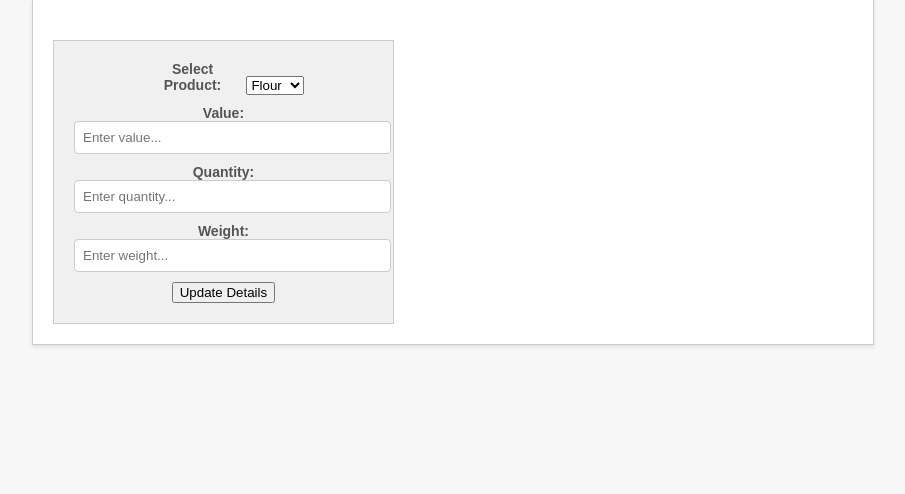
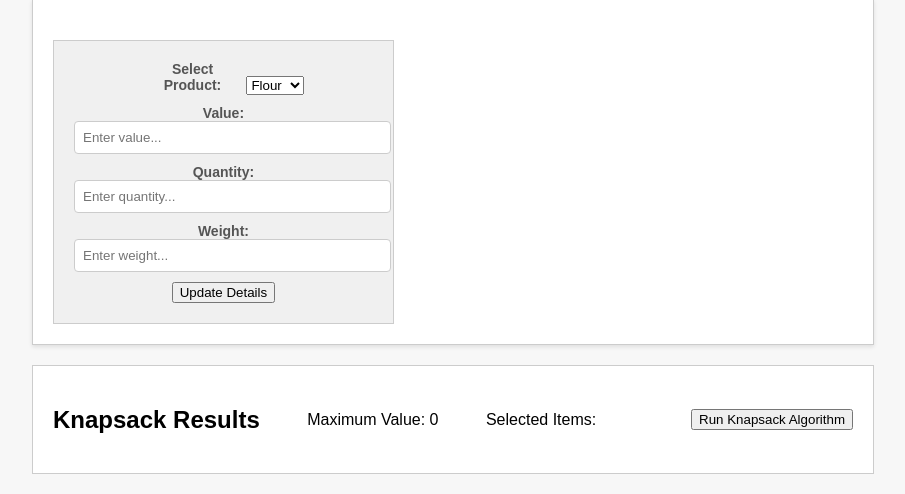
Before and after one commit to hlin863/Knapsack, a Django app: page / in a window 1280 px wide. Shown: the part 489-983 px from the top of the page, without its empty margins (187-1092 px from the left). Before the commit the page ends 836 px from the top, so only its background shows below. Run offline with Django 4.2, Linux system fonts and the light colour scheme.

Commit message:
Added Knapsack Snippet
Implemented a code snippet for executing Knapsack and displaying the output on the front end.

```diff
--- a/knapsack_project/knapsack_app/static/css/styles.css
+++ b/knapsack_project/knapsack_app/static/css/styles.css
@@ -108,3 +108,20 @@ input[type="text"] {
     border: 1px solid #ccc;
     border-radius: 4px;
 }
+
+/* Output Panel Styles */
+.output-panel {
+    display: flex;
+    justify-content: space-between;
+    align-items: center;
+    background-color: #ffffff;
+    padding: 20px;
+    border: 1px solid #ccc;
+    margin: 20px auto;
+    max-width: 800px;
+}
+
+#selected-items {
+    list-style-type: none;
+    padding: 0;
+}
--- /dev/null
+++ b/knapsack_project/knapsack_app/static/js/scripts.js
@@ -0,0 +1,88 @@
+document.getElementById('updateButton').addEventListener('click', function (event) {
+    event.preventDefault();
+
+    const selectedProduct = document.getElementById('productSelect').value;
+    const productContainer = document.querySelector(`.image-container[data-product="${selectedProduct}"]`);
+
+    if (!productContainer) return;
+
+    const valueInput = document.getElementById('value').value || 'N/A';
+    const quantityInput = document.getElementById('quantity').value || 'N/A';
+    const weightInput = document.getElementById('weight').value || 'N/A';
+
+    productContainer.querySelector(`td[id="${selectedProduct.toLowerCase()}-value"]`).textContent = "$" + valueInput;
+    productContainer.querySelector(`td[id="${selectedProduct.toLowerCase()}-quantity"]`).textContent = quantityInput + "g";
+    productContainer.querySelector(`td[id="${selectedProduct.toLowerCase()}-weight"]`).textContent = weightInput + "kg";
+});
+
+document.getElementById("calculateKnapsack").addEventListener('click', function (event) {
+    console.log("Clicked");
+    const valueInput = document.getElementById('value').value || 'N/A';
+    const quantityInput = document.getElementById('quantity').value || 'N/A';
+    const weightInput = document.getElementById('weight').value || 'N/A';
+
+    const capacity = 10;
+    const n = 4;
+
+    // define values as a list from 0 to valueInput in intervals of 5s.
+    // const values = [];
+
+    // for (let i = 0; i <= valueInput; i += 2) {
+    //     values.push(i);
+    // }
+
+    // // define weights as a list from 0 to weightInput in intervals of 5s.
+    // const weights = [];
+
+    // for (let i = 0; i <= weightInput; i += 0.05) {
+    //     weights.push(i);
+    // }
+
+    // // define quantities as a list from 0 to quantityInput in intervals of 1s.
+    // const quantities = [];
+
+    // for (let i = 0; i <= quantityInput; i += 0.05) {
+    //     quantities.push(i);
+    // }
+
+    // const values = [10, 20, 30, 40];
+    // const weights = [5, 10, 15, 20];
+    // const quantities = [1, 2, 3, 4];
+
+    const values = [1680, 1440, 1840];
+    const weights = [0.265, 0.5, 0.441];
+    const quantities = [0.41, 0.13, 0.29];
+    const result = knapsack(values, weights, capacity, n);
+
+    console.log(document.getElementById('max-value').innerHTML);
+
+    document.getElementById('max-value').innerHTML = result;
+    const selectedProduct = document.getElementById('productSelect').value;
+    const productContainer = document.querySelector(`.image-container[data-product="${selectedProduct}"]`);
+    // console.log(productContainer.outerHTML);
+    document.getElementById('selected-items').innerHTML = productContainer.getAttribute("data-product"); // Assigning the outerHTML to get the element and its content.
+});
+
+// A basic Dynamic Programming based solution for 0-1 Knapsack problem
+function knapsack(values, weights, capacity, n, precision = 100) {
+    // Scale the weights and capacity to convert problem to integer knapsack
+    let scaledWeights = weights.map(w => Math.round(w * precision));
+    let scaledCapacity = Math.round(capacity * precision);
+
+    let K = Array(n + 1).fill().map(() => Array(scaledCapacity + 1).fill(0));
+
+    // Build table K[][] in bottom up manner
+    for (let i = 0; i <= n; i++) {
+        for (let w = 0; w <= scaledCapacity; w++) {
+            if (i === 0 || w === 0) {
+                K[i][w] = 0;
+            } else if (scaledWeights[i - 1] <= w) {
+                K[i][w] = Math.max(values[i - 1] + K[i - 1][w - scaledWeights[i - 1]], K[i - 1][w]);
+            } else {
+                K[i][w] = K[i - 1][w];
+            }
+        }
+    }
+
+    return K[n][scaledCapacity];
+}
--- a/knapsack_project/knapsack_app/templates/knapsack_app/index.html
+++ b/knapsack_project/knapsack_app/templates/knapsack_app/index.html
@@ -104,26 +104,18 @@
         </div>
     </div>
 
-    <script>
-        document.getElementById('updateButton').addEventListener('click', function (event) {
-            event.preventDefault();
-
-            const selectedProduct = document.getElementById('productSelect').value;
-            const productContainer = document.querySelector(`.image-container[data-product="${selectedProduct}"]`);
-
-            if (!productContainer) return;
-
-            const valueInput = document.getElementById('value').value || 'N/A';
-            const quantityInput = document.getElementById('quantity').value || 'N/A';
-            const weightInput = document.getElementById('weight').value || 'N/A';
-
-            productContainer.querySelector(`td[id="${selectedProduct.toLowerCase()}-value"]`).textContent = "$" + valueInput;
-            productContainer.querySelector(`td[id="${selectedProduct.toLowerCase()}-quantity"]`).textContent = quantityInput + "g";
-            productContainer.querySelector(`td[id="${selectedProduct.toLowerCase()}-weight"]`).textContent = weightInput + "kg";
-        });
-    </script>
+    <!-- Output panel for Knapsack algorithm -->
+    <div class="output-panel">
+        <h2>Knapsack Results</h2>
+        <p>Maximum Value: <span id="max-value">0</span></p>
+        <p>Selected Items:</p>
+        <ul id="selected-items"></ul>
+        <button type = "submit" id="calculateKnapsack">Run Knapsack Algorithm</button>
+    </div>
 
 
+    <!-- Link to the external JS file -->
+    <script src="{% static 'js/scripts.js' %}"></script>
 
 
 </body>
```
